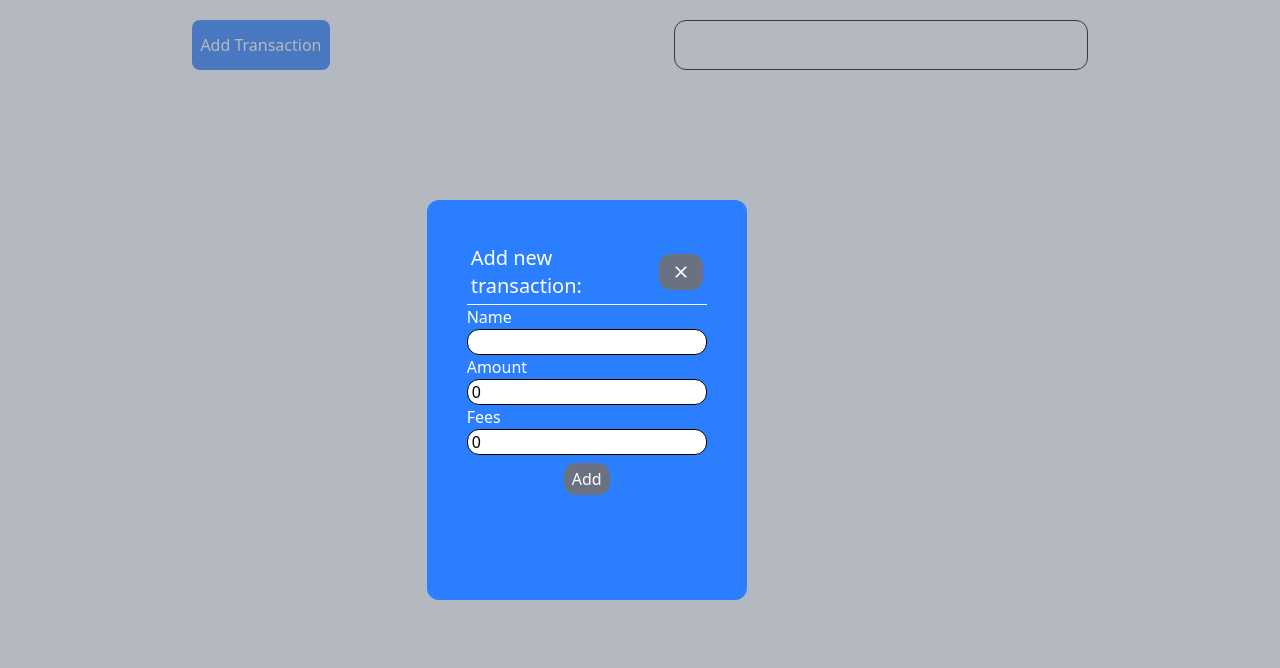
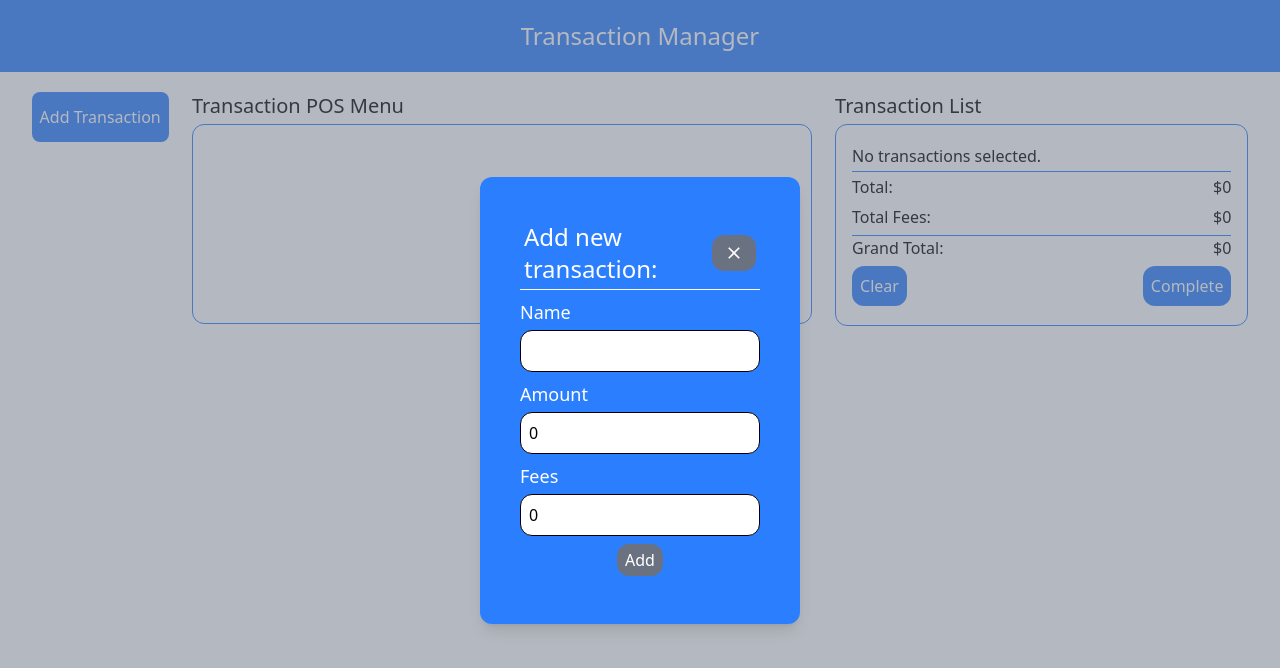
Before and after one commit to danad1821/Transaction-App, a React (Vite) app: page / in a window 1280 px wide. Both pictures are taken after a click on the button "Add Transaction". Shown: the top 668 px of the page. Built offline with nearby package versions, Linux system fonts and the light colour scheme.

Commit message:
all base logic related to the add, pos menu, and list is complete

```diff
--- a/src/App.jsx
+++ b/src/App.jsx
@@ -1,21 +1,47 @@
-import './App.css'
-import AddTransactionButton from './components/AddTransactionButton';
-import POSMenu from './components/POSMenu';
-import { useState, useEffect } from 'react';
-import useLocalStorage from './hooks/useLocalStorage';
+import "./App.css";
+import AddTransactionButton from "./components/AddTransactionButton";
+import POSMenu from "./components/POSMenu";
+import Header from "./components/Header";
+import TransactionList from "./components/TransactionList";
+import { useState, useEffect } from "react";
+import useLocalStorage from "./hooks/useLocalStorage";
 
 function App() {
-  const [allTransactions, setAllTransactions] = useLocalStorage("allTransactions", []);
+  const [allTransactions, setAllTransactions] = useLocalStorage(
+    "allTransactions",
+    []
+  );
+  const [selectedTransactions, setSelectedTransactions] = useState([]);
 
-  const addToAllTransactions = (transaction) => setAllTransactions([...allTransactions, transaction]);
+  const addToAllTransactions = (transaction) =>
+    setAllTransactions([...allTransactions, transaction]);
 
+  const selectTransaction = (transaction) =>{
+    if(!selectedTransactions.includes(transaction)){
+      transaction.quantity=1;
+      setSelectedTransactions([...selectedTransactions, transaction]);
+    }else{
+      let changedTransaction = selectedTransactions.find((t)=>t.name === transaction.name);
+      changedTransaction.quantity+=1;
+      let filteredTransactions = selectedTransactions.filter((t)=>t.name !== transaction.name)
+      setSelectedTransactions([...filteredTransactions, changedTransaction]);
+    }
+  }
+
+  const clearSelectedTransactions = ()=>{
+    setSelectedTransactions([]);
+  }
 
   return (
-    <div className='m-5 flex justify-around'>
-      <AddTransactionButton addToAllTransactions={addToAllTransactions} />
-      <POSMenu allTransactions={allTransactions} />
-    </div>
-  )
+    <>
+      <Header/>
+      <div className="m-5 flex justify-around">
+        <AddTransactionButton addToAllTransactions={addToAllTransactions} />
+        <POSMenu allTransactions={allTransactions} selectTransaction={selectTransaction} />
+        <TransactionList selectedTransactions={selectedTransactions} clearSelectedTransactions={clearSelectedTransactions} />
+      </div>
+    </>
+  );
 }
 
-export default App
+export default App;
--- /dev/null
+++ b/src/components/Header.jsx
@@ -0,0 +1,7 @@
+export default function Header(){
+    return(
+        <header className="bg-blue-500 p-5 flex justify-center items-center ">
+            <h1 className="text-2xl text-white">Transaction Manager</h1>
+        </header>
+    )
+}
--- a/src/components/NewTransactionModal.jsx
+++ b/src/components/NewTransactionModal.jsx
@@ -6,17 +6,36 @@ export default function NewTransactionModal({
   closeModal,
 }) {
   const [formData, setFormData] = useState({ name: "", amount: 0, fees: 0 });
-  const formSubmission = (e)=>{
+  const [error, setError] = useState(null);
+
+  const resetError = ()=>{
+    setTimeout(()=>{
+      setError(null);
+    }, 5000)
+  }
+
+  const formSubmission = (e) => {
     e.preventDefault();
+    if (!formData.name) {
+      setError("Please enter a name for the transaction.");
+      resetError();
+      return;
+    }
+    if (formData.amount === 0) {
+      setError("An amount must be set for the transaction.");
+      resetError();
+      return;
+    }
     addToAllTransactions(formData);
     closeModal();
-  }
+  };
   return (
     <>
-      <div className="absolute inset-0 bg-gray-500 opacity-50 z-5 w-full h-full"></div>
-      <div className="absolute inset-0 w-1/4 z-20 bg-blue-500 left-1/3 h-1/2 top-50 p-10 text-white rounded-xl">
+      <div className="fixed inset-0 bg-gray-500 opacity-50 z-50 w-full h-full"></div>
+      <div className="fixed inset-0 z-50 flex items-center justify-center">
+        <div className="w-1/4 bg-blue-500 p-10 text-white rounded-xl shadow-lg">
           <div className="flex justify-between items-center text-white border-b p-1">
-          <h2 className="text-xl">Add new transaction:</h2>
+            <h2 className="text-2xl">Add new transaction:</h2>
             <button
               button="button"
               onClick={() => closeModal()}
@@ -25,11 +44,15 @@ export default function NewTransactionModal({
               <IoMdClose />
             </button>
           </div>
-        <form action="" className="flex flex-col items-center justify-center" onSubmit={formSubmission}>
+          <form
+            action=""
+            className="flex flex-col items-center justify-center"
+            onSubmit={formSubmission}
+          >
             <div className="flex flex-col w-full">
-            <label htmlFor="">Name</label>
+              <label htmlFor="" className="text-lg mt-2 mb-1">Name</label>
               <input
-              className="bg-white border border-black rounded-xl px-1 outline-yellow text-black"
+                className="bg-white border border-black rounded-xl p-2 outline-yellow text-black"
                 type="text"
                 value={formData?.name}
                 onChange={(e) =>
@@ -38,9 +61,9 @@ export default function NewTransactionModal({
               />
             </div>
             <div className="flex flex-col w-full">
-            <label htmlFor="">Amount</label>
+              <label htmlFor="" className="text-lg mt-2 mb-1">Amount</label>
               <input
-              className="bg-white border border-black rounded-xl px-1 outline-yellow text-black"
+                className="bg-white border border-black rounded-xl p-2 outline-yellow text-black"
                 type="text"
                 value={formData?.amount}
                 onChange={(e) =>
@@ -49,9 +72,9 @@ export default function NewTransactionModal({
               />
             </div>
             <div className="flex flex-col w-full">
-            <label htmlFor="">Fees</label>
+              <label htmlFor="" className="text-lg mt-2 mb-1">Fees</label>
               <input
-              className="bg-white border border-black rounded-xl px-1 outline-yellow text-black"
+                className="bg-white border border-black rounded-xl p-2 outline-yellow text-black"
                 type="text"
                 value={formData?.fees}
                 onChange={(e) =>
@@ -59,8 +82,15 @@ export default function NewTransactionModal({
                 }
               />
             </div>
-          <button type="submit" className="bg-gray-500 px-2 py-1 rounded-xl m-2">Add</button>
+            <button
+              type="submit"
+              className="bg-gray-500 px-2 py-1 rounded-xl m-2"
+            >
+              Add
+            </button>
+            {error && <p className="text-red-500 m-2 bg-white border border-red p-2 rounded-xl w-full text-center">{error}</p>}
           </form>
+        </div>
       </div>
     </>
   );
--- a/src/components/POSMenu.jsx
+++ b/src/components/POSMenu.jsx
@@ -1,14 +1,18 @@
-export default function POSMenu({ allTransactions }) {
+export default function POSMenu({ allTransactions, selectTransaction }) {
   return (
-    <ul className="border border-blue min-w-1/3 min-h-1/3 rounded-xl list-none flex p-2">
+    <div className="w-1/2 h-100">
+        <h2 className="text-xl mb-1">Transaction POS Menu</h2>
+        <ul className="border border-blue-500 min-w-1/3 min-h-1/2 rounded-xl list-none flex p-2">
           {allTransactions.map((t, index) => (
             <li
               key={index}
-          className="m-2 border border-gray rounded-xl p-5 cursor-pointer"
+              className="m-2 border border-gray rounded-xl p-5 cursor-pointer h-1/2"
+              onClick={()=>selectTransaction(t)}
             >
               {t.name}
             </li>
           ))}
         </ul>
+    </div>
   );
 }
--- a/src/components/TransactionList.jsx
+++ b/src/components/TransactionList.jsx
@@ -1,5 +1,36 @@
-export default function TransactionList({selectedTransaction}){
-    return(
-        <></>
-    );
+export default function TransactionList({ selectedTransactions, clearSelectedTransactions }) {
+  return (
+    <div className="w-1/3">
+      <h2 className="text-xl mb-1">Transaction List</h2>
+      <div className="border border-blue-500 p-4 rounded-xl">
+        <ul className="flex flex-col">
+          {selectedTransactions.length>0 ? selectedTransactions.sort((a,b)=> a.name.localeCompare(b.name)).map((t, index) => (
+            <li key={index} className="flex justify-between my-[3px]">
+              <span>{t.name}</span>
+              {t.quantity > 1 && <span>Qty: {t.quantity}</span>}
+              <span>${parseFloat(t.amount) * parseInt(t.quantity)}</span>
+            </li>
+          )): <li className="my-[3px]">No transactions selected.</li>}
+        </ul>
+        <div className="flex flex-col border-t border-blue-500">
+          <div className="flex items-center justify-between my-[3px]">
+            <span>Total:</span>
+            <span>${selectedTransactions.reduce((sum, t)=> sum + parseFloat(t.amount) * parseInt(t.quantity),0)}</span>
+          </div>
+          <div className="flex items-center justify-between my-[3px]">
+            <span>Total Fees:</span>
+            <span>${selectedTransactions.reduce((sum, t)=> sum + parseFloat(t.fees),0)}</span>
+          </div>
+          <div className="flex items-center justify-between my-[3px] border-t border-blue-500">
+            <span>Grand Total:</span>
+            <span>${selectedTransactions.reduce((sum, t)=> sum + parseFloat(t.amount) * parseInt(t.quantity) + parseFloat(t.fees),0)}</span>
+          </div>
+          <div className="flex items-center justify-between my-[3px]">
+            <button className="p-2 rounded-xl bg-blue-500 text-white hover:bg-blue-100" onClick={()=>clearSelectedTransactions()}>Clear</button>
+            <button className="p-2 rounded-xl bg-blue-500 text-white hover:bg-blue-100">Complete</button>
+          </div>
+        </div>
+      </div>
+    </div>
+  );
 }
```
Lines whose indentation alone changed are shown as unchanged.
